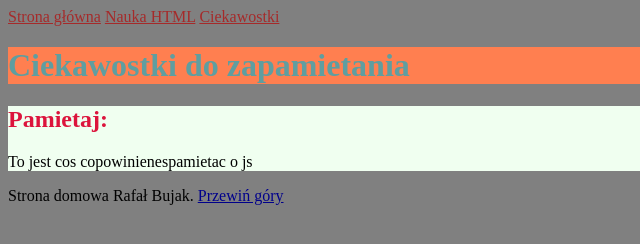
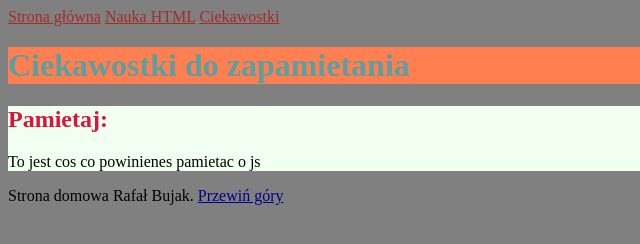
Before and after one commit to RafalBujak/homepage, a plain HTML site: page ciekawostki.html in a window 1280 px wide. Shown: the full height of the page, 0-640 px from the left. Drawn offline with Linux system fonts and the light colour scheme.

Commit message:
change the literal mistkes

```diff
--- a/ciekawostki.html
+++ b/ciekawostki.html
@@ -23,9 +23,9 @@
         </header>
 
         <section id="Wazne">
-            <h2 class="pamietaj"> Pamietaj:</h2>
+            <h2 class="pamietaj">Pamietaj:</h2>
             <article>
-                <p>To jest cos copowinienespamietac o js</p>
+                <p>To jest cos co powinienes pamietac o js</p>
             </article>
         </section>
 
```
